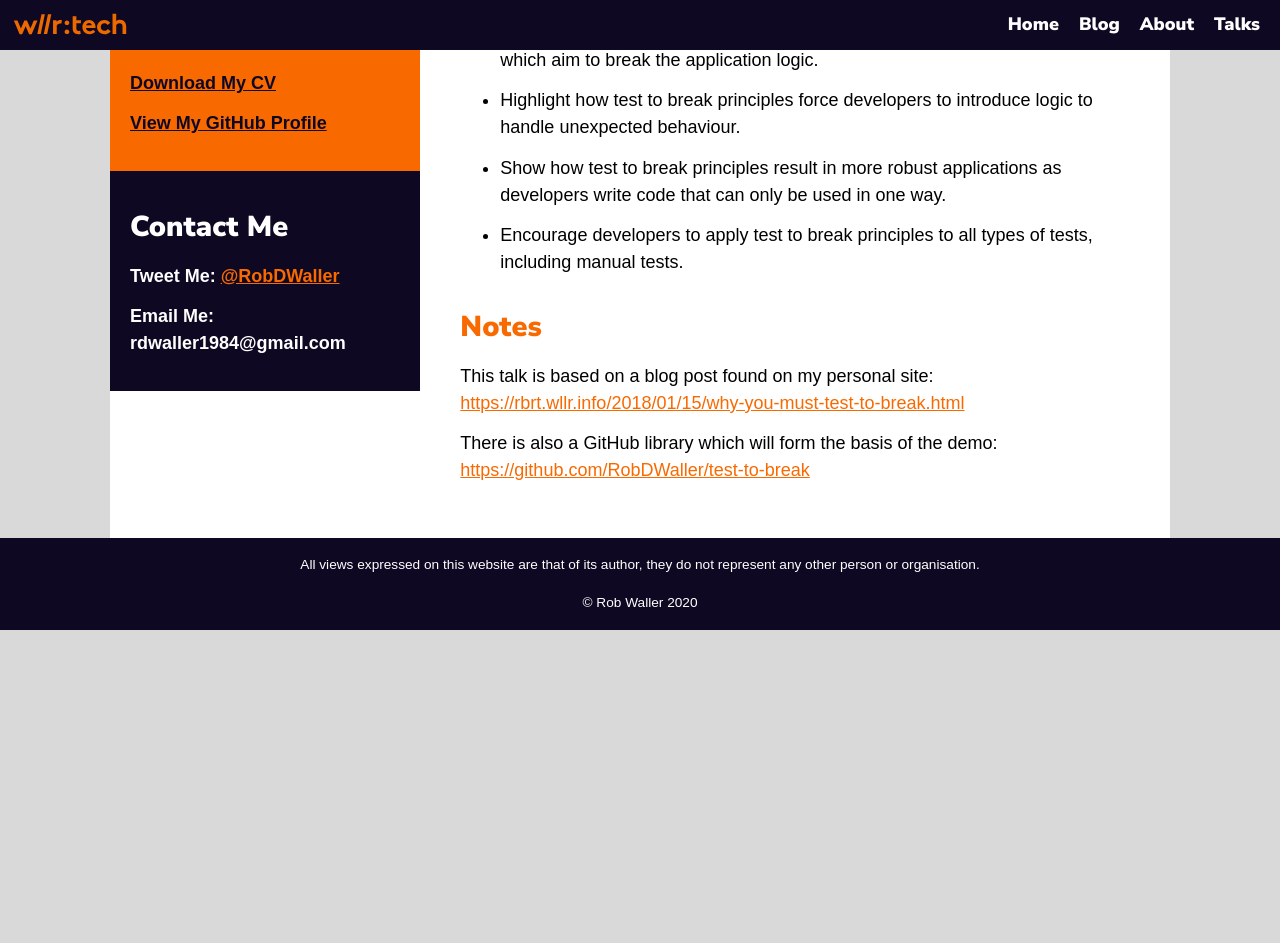
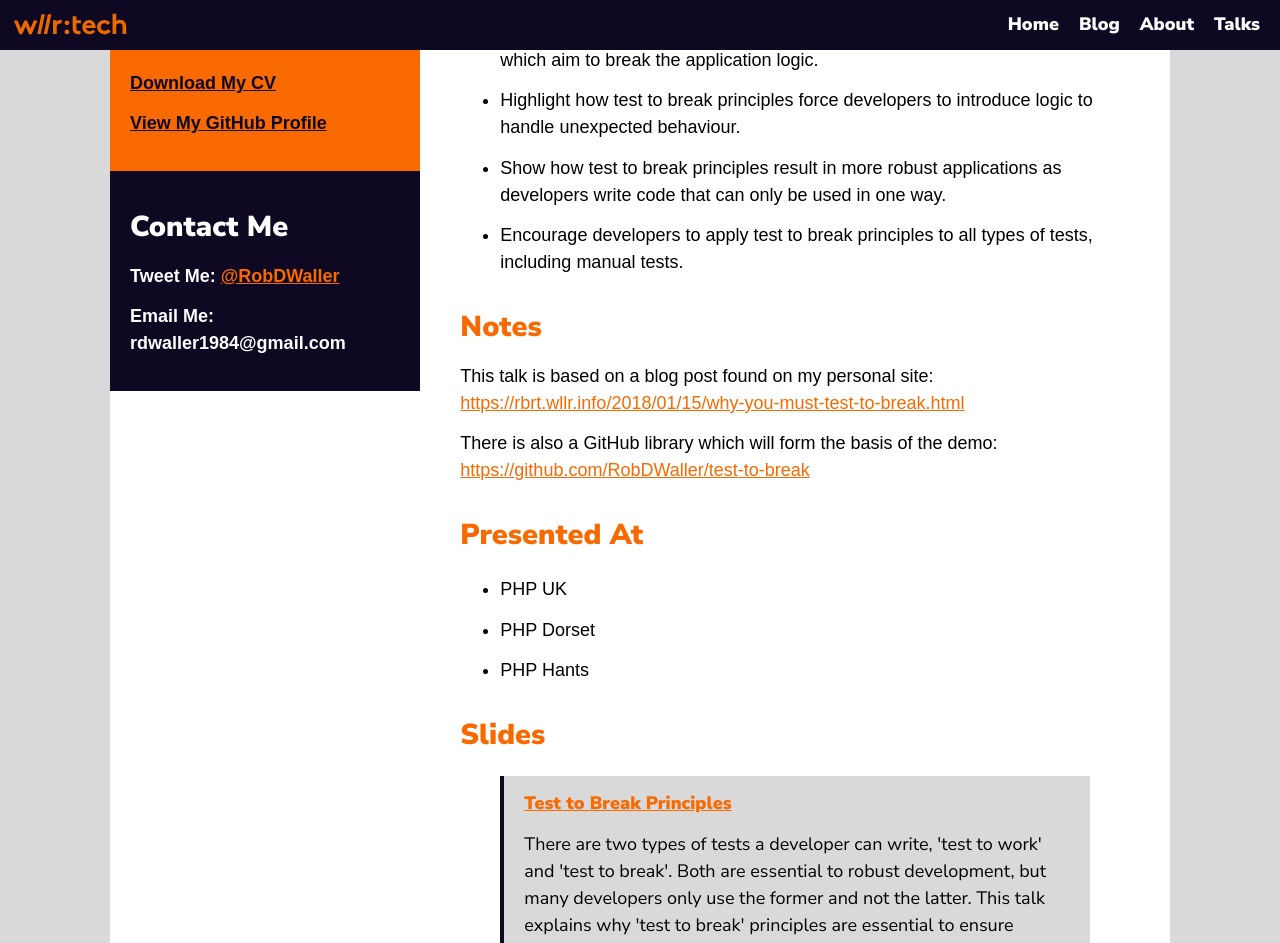
Before and after one commit to RobDWaller/robdwaller.github.io, a Jekyll site: the page built from _talks/test-to-break-principles.md, in a window 1280 px wide and 1400 px high, scrolled down 639 px. Shown: the top 943 px of the window. Built offline with Jekyll 4.4.1, drawn with Linux system fonts in a browser that asks for light colours; before the commit the page ends 1269 px from its top, so only the background shows below that; some of the changed text lies outside the part shown.

Commit message:
Tidied up formatting of five tips and test to break talks so things are more consistent.

```diff
--- a/_talks/test-to-break-principles.md
+++ b/_talks/test-to-break-principles.md
@@ -27,3 +27,18 @@ The talk will:
 This talk is based on a blog post found on my personal site: [https://rbrt.wllr.info/2018/01/15/why-you-must-test-to-break.html](https://rbrt.wllr.info/2018/01/15/why-you-must-test-to-break.html)
 
 There is also a GitHub library which will form the basis of the demo: [https://github.com/RobDWaller/test-to-break](https://github.com/RobDWaller/test-to-break)
+
+## Presented At
+
+- PHP UK
+- PHP Dorset
+- PHP Hants
+
+## Slides
+
+<blockquote class="embedly-card"><h4><a href="https://speakerdeck.com/robdwaller/test-to-break-principles">Test to Break Principles</a></h4><p>There are two types of tests a developer can write, 'test to work' and 'test to break'. Both are essential to robust development, but many developers only use the former and not the latter. This talk explains why 'test to break' principles are essential to ensure robust application development.</p></blockquote>
+<script async src="//cdn.embedly.com/widgets/platform.js" charset="UTF-8"></script>
+
+## Videos
+
+<iframe width="560" height="315" src="https://www.youtube.com/embed/JDwFyRXbVHQ" frameborder="0" allow="accelerometer; autoplay; encrypted-media; gyroscope; picture-in-picture" allowfullscreen></iframe>
```
Also changed, not shown: _talks/five-tips-aspiring-tech-management.md (+6 -1 lines).
